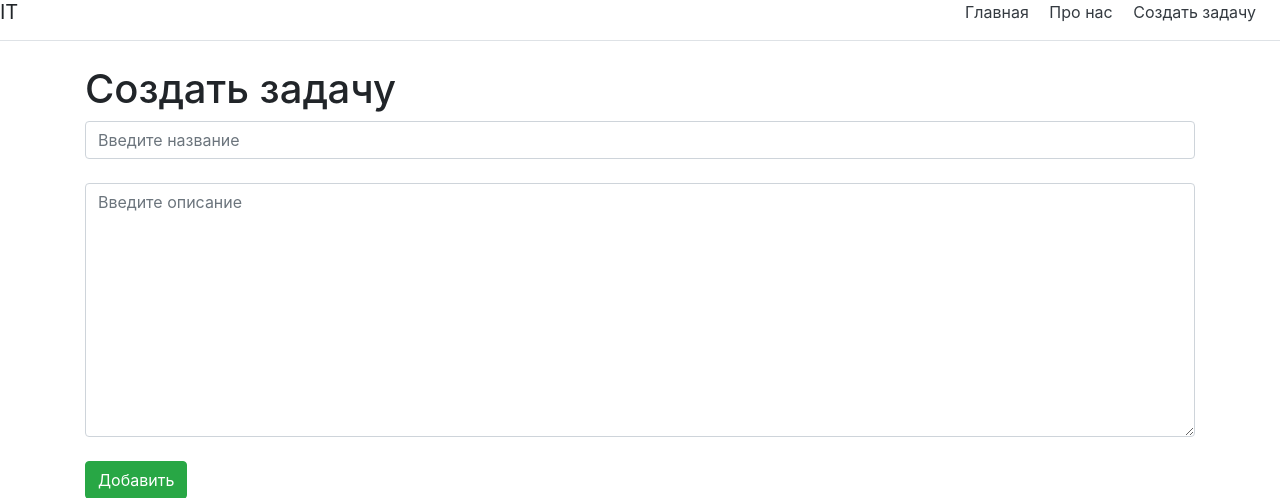
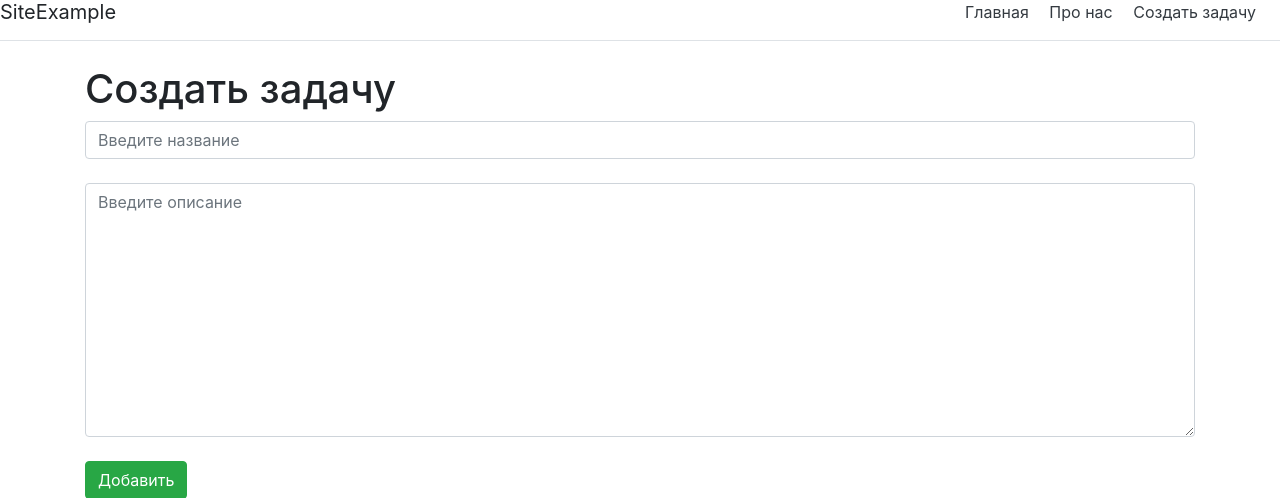
Before and after one commit to OlhaNoda/djangoProject, a Django app: page /create in a window 1280 px wide. Shown: the top 498 px of the page. Run offline with Django 3.2, Linux system fonts and the light colour scheme; some libraries are stand-ins or nearby versions.

Commit message:
first version

```diff
--- a/main/templates/main/base.html
+++ b/main/templates/main/base.html
@@ -10,7 +10,7 @@
 </head>
 <body>
     <div class="d-flex flex-column flex-md-row align-items-center pb-3 mb-4 border-bottom">
-        <h5 class="my-0 mr-md-auto font-weight-normal">IT</h5>
+        <h5 class="my-0 mr-md-auto font-weight-normal">SiteExample</h5>
         <nav class="my-2 my-md-0 mr-md-3">
             <a class="p-2 text-dark" href="{% url 'home' %}">Главная</a>
             <a class="p-2 text-dark"  href="{% url 'about' %}">Про нас</a>
```
